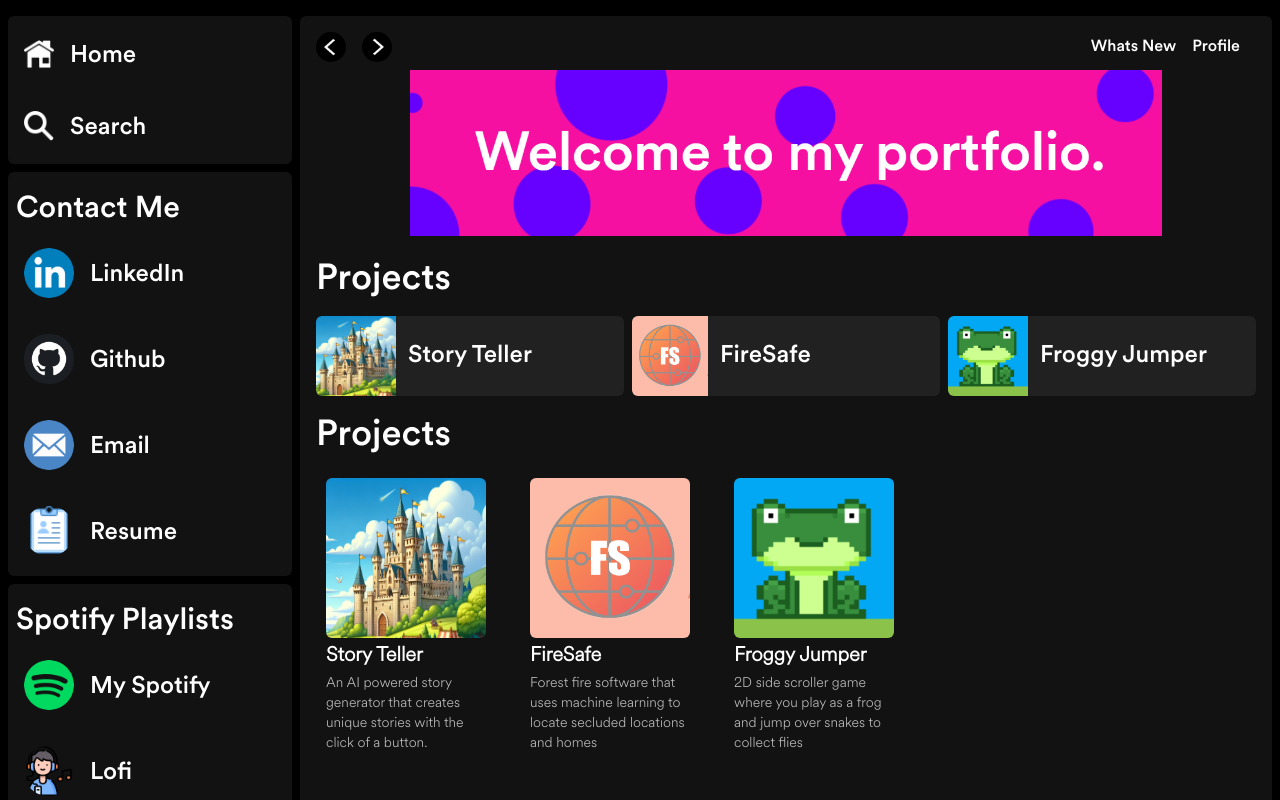
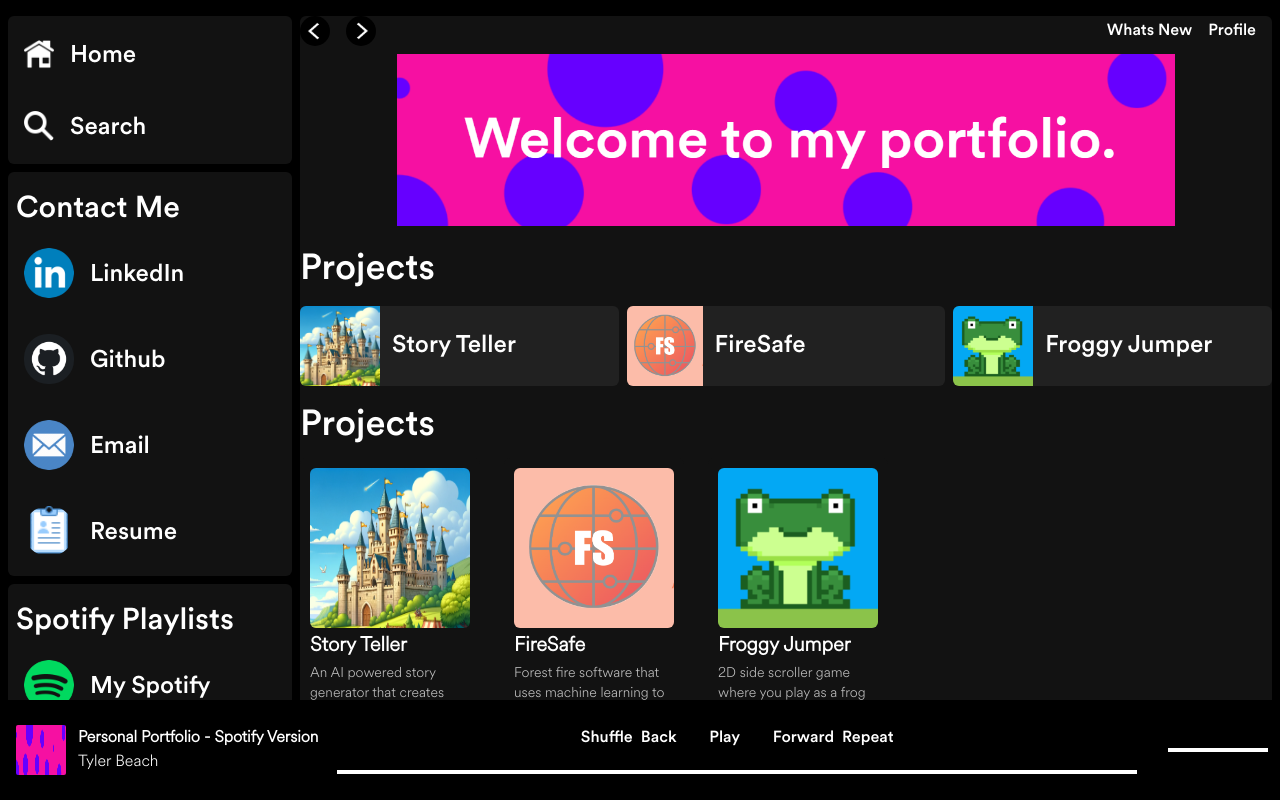
Before and after one commit to TylerBeach/spotify-portfolio-v2, a Next.js app in the folder frontend/: page / in a window 1280 px wide. Built offline with nearby package versions, Linux system fonts and the light colour scheme.

Commit message:
work on song player visuals - fix scroll issues

```diff
--- /dev/null
+++ b/frontend/src/Components/MusicPlayer.tsx
@@ -0,0 +1,47 @@
+import Image from 'next/image';
+import React from 'react'
+import { useState } from 'react'
+function MusicPlayer() {
+  const [currentSong, setCurrentSong] = useState("Personal Portfolio - Spotify Version");
+  const [currentArtist, setCurrentArtist] = useState("Tyler Beach");
+  const [currentAlbumImage, setCurrentAlbumImage] = useState("/images/Banner.png");
+  const [playing, setPlaying] = useState("Play");
+
+
+  const playPause = () => {
+    if (playing === "Play") {
+      setPlaying("Pause");
+    } else {
+      setPlaying("Play");
+    }
+  }
+
+  return (
+    <div className='h-[100px] bg-black flex-row flex justify-between fixed bottom-0 z-10 gap-x-2 w-[100vw]'>
+        <div className='flex flex-row text-white gap-x-3 pl-4 min-w-fit'>
+            {/* Song + Artist + Image */}
+            <img src={currentAlbumImage} alt="Album Image" className='w-[50px] h-[50px] my-auto rounded-sm' />
+            <div className='flex flex-col justify-center'>
+                <h1 className='SpotifyLightFont font-extrabold'>{currentSong}</h1>
+                <h2 className='SpotifyLightFont'>{currentArtist}</h2>
+            </div>
+        </div>
+        <div className='flex flex-col py-4 w-full max-w-[800px]'>
+            {/* Pause/play forward back */}
+            <div className='flex flex-row gap-x-2 my-auto justify-center text-white mx-auto'>
+                <button className=''>Shuffle</button>
+                <button className=''>Back</button>
+                <button onClick={playPause} className='w-20'>{playing}</button>
+                <button className=''>Forward</button>
+                <button className=''>Repeat</button>
+            </div>
+            {/* Song Slider */}
+            <div className='w-full bg-white h-1 my-auto'></div>
+        </div>
+        {/* volume slider */}
+        <div className='w-[100px] bg-white mx-3 h-1 my-auto'></div>
+    </div>
+  )
+}
+
+export default MusicPlayer
--- a/frontend/src/pages/index.tsx
+++ b/frontend/src/pages/index.tsx
@@ -1,13 +1,14 @@
 import Banner from "@/Components/Banner";
-import Navbar from "../Components/Navbar"
+import Navbar from "../Components/Navbar";
 import ProjectsContainer from "../Components/ProjectsContainer";
-import portfolioData from '../data.json';
+import portfolioData from "../data.json";
 import Footer from "@/Components/Footer";
 import AboutMeCard from "@/Components/AboutMeCard";
 import TopNavButtons from "@/Components/TopNavButtons";
-import { motion } from 'framer-motion';
+import { motion } from "framer-motion";
 import Link from "next/link";
 import SquareCardContainer from "@/Components/SquareCardContainer";
+import MusicPlayer from "@/Components/MusicPlayer";
 export default function Home() {
   // left nav  |  banner
   // left nav  |  about me tabs
@@ -15,31 +16,41 @@ export default function Home() {
   // left nav  |  tech stack scroller
   // left nav  |  footer
 
-  const ProjectData = portfolioData;  // all in json file
+  const ProjectData = portfolioData; // all in json file
 
   return (
-
-    <main id="style-1" className="flex flex-col justify-between bg-black h-[100vh] max-h-[100vh] w-[100vw] max-w-[100vw] pt-4 overflow-x-hidden overflow-y-scroll" >
-        <div className="flex flex-row w-full z-10">
-          <motion.div initial="hidden" animate="visible" variants={{
+    <main className="flex flex-col justify-between bg-black max-h-[100vh] h-[100vh] pb-[100px] w-[100%] max-w-[100%] pt-4 overflow-x-hidden">
+  <div className="flex flex-row w-full z-10 overflow-x-hidden">
+    <motion.div
+      initial="hidden"
+      animate="visible"
+      variants={{
         hidden: { opacity: 0, y: 200 },
-            visible: { opacity: 1, y: 0,
-              transition: { delay: 1 } } }}>
+        visible: { opacity: 1, y: 0, transition: { delay: 1 } },
+      }}
+    >
       <Navbar />
     </motion.div>
-          <motion.div className='ml-2 md:ml-[300px] mr-2 w-full' initial="hidden" animate="visible" variants={{
+    <motion.div
+      className="ml-2 md:ml-[300px] mr-2 w-full"
+      initial="hidden"
+      animate="visible"
+      variants={{
         hidden: { opacity: 0, y: 200 },
-            visible: { opacity: 1, y: 0,
-            transition: { delay: 1 } } }}>
-            <div className="flex flex-col w-[100%] mb-14 p-4 gap-y-2 card_background rounded-md min-h-[100vh]">
-              < TopNavButtons />
-              < Banner />
+        visible: { opacity: 1, y: 0, transition: { delay: 1 } },
+      }}
+    >
+      <div className="flex flex-col h-[1400px] w-[100%] gap-y-2 card_background rounded-md min-h-[100vh] overflow-x-hidden overflow-y-auto">
+        <TopNavButtons />
+        <Banner />
         <ProjectsContainer {...ProjectData} />
-              <SquareCardContainer/>
+        <SquareCardContainer />
       </div>
     </motion.div>
   </div>
-        <Footer />
+
+  <MusicPlayer />
 </main>
+
   );
 }
```
Lines whose indentation alone changed are shown as unchanged.
